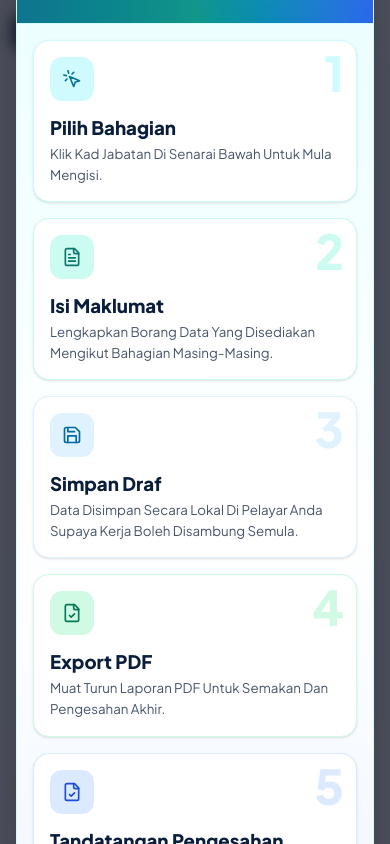
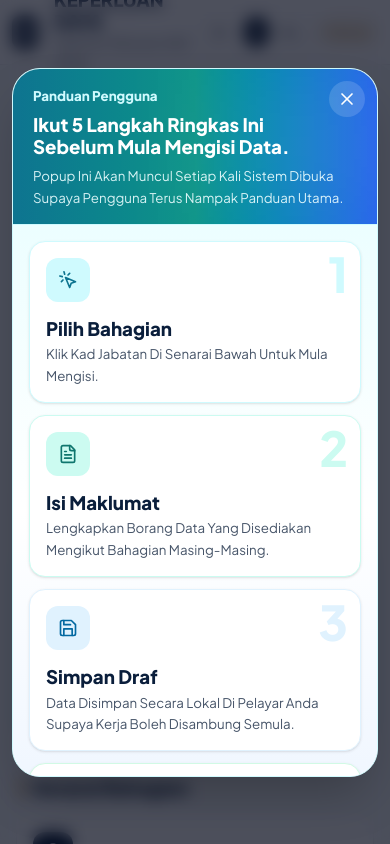
Before and after one commit to usdamedia/datalaporan_jaisv4, a React (Vite) app: page / in a window 390 px wide. Shown: the top 844 px of the page. Built offline with nearby package versions, Linux system fonts and the light colour scheme; what @react-pdf/renderer would draw is missing.

Commit message:
Improve tutorial modal layout for mobile screens

```diff
--- a/src/App.tsx
+++ b/src/App.tsx
@@ -229,34 +229,34 @@ export default function App() {
           title={isFormMode ? 'Isi Data' : showDigitalization ? 'Digitalisasi' : showProgressTracker ? 'Progress Tracker' : showAnnualContents ? 'Isi Kandungan' : 'Utama'}
         >
         {showTutorial && (
-          <div className="fixed inset-0 z-[70] flex items-center justify-center p-4">
+          <div className="fixed inset-0 z-[70] flex items-center justify-center p-3 sm:p-4">
             <div
               className="absolute inset-0 bg-slate-950/70 backdrop-blur-sm animate-fade-in"
               onClick={() => setShowTutorial(false)}
             ></div>
 
-            <div className="relative w-full max-w-5xl overflow-hidden rounded-[2rem] border border-cyan-100 bg-white shadow-2xl animate-scale-in">
-              <div className="relative overflow-hidden border-b border-cyan-100 bg-gradient-to-r from-cyan-700 via-teal-600 to-blue-600 px-6 py-5 text-white md:px-8 md:py-6">
+            <div className="relative w-full max-w-5xl max-h-[84vh] overflow-hidden rounded-[1.75rem] border border-cyan-100 bg-white shadow-2xl animate-scale-in sm:max-h-[90vh] sm:rounded-[2rem]">
+              <div className="relative overflow-hidden border-b border-cyan-100 bg-gradient-to-r from-cyan-700 via-teal-600 to-blue-600 px-5 py-4 text-white md:px-8 md:py-6">
                 <div className="absolute inset-y-0 right-0 w-40 bg-white/10 blur-3xl"></div>
                 <button
                   onClick={() => setShowTutorial(false)}
-                  className="absolute right-4 top-4 rounded-full bg-white/15 p-2 text-white transition hover:bg-white/25"
+                  className="absolute right-3 top-3 rounded-full bg-white/15 p-2 text-white transition hover:bg-white/25 md:right-4 md:top-4"
                   aria-label="Tutup panduan"
                 >
                   <X className="h-5 w-5" />
                 </button>
 
                 <p className="mb-2 text-[11px] font-black uppercase tracking-[0.28em] text-cyan-100">Panduan Pengguna</p>
-                <h2 className="max-w-2xl pr-10 text-2xl font-black leading-tight md:text-3xl">
+                <h2 className="max-w-2xl pr-10 text-xl font-black leading-tight sm:text-2xl md:text-3xl">
                   Ikut 5 langkah ringkas ini sebelum mula mengisi data.
                 </h2>
-                <p className="mt-3 max-w-2xl text-sm text-cyan-50/90 md:text-base">
+                <p className="mt-2 max-w-2xl text-xs text-cyan-50/90 sm:text-sm md:mt-3 md:text-base">
                   Popup ini akan muncul setiap kali sistem dibuka supaya pengguna terus nampak panduan utama.
                 </p>
               </div>
 
-              <div className="bg-gradient-to-b from-cyan-50 via-white to-blue-50 px-4 py-4 md:px-8 md:py-8">
-                <div className="grid grid-cols-1 gap-4 text-left sm:grid-cols-2 xl:grid-cols-5 md:gap-4">
+              <div className="max-h-[calc(84vh-8.5rem)] overflow-y-auto bg-gradient-to-b from-cyan-50 via-white to-blue-50 px-4 py-4 md:max-h-[calc(90vh-10rem)] md:px-8 md:py-8">
+                <div className="grid grid-cols-1 gap-3 text-left sm:grid-cols-2 xl:grid-cols-5 md:gap-4">
                   <div className="relative overflow-hidden rounded-2xl border border-cyan-100 bg-white p-4 shadow-sm transition-all duration-300 hover:-translate-y-1 hover:shadow-md md:p-5">
                     <div className="absolute right-3 top-2 text-5xl font-black text-cyan-100">1</div>
                     <div className="mb-4 flex h-11 w-11 items-center justify-center rounded-xl bg-cyan-100 text-cyan-700">
@@ -305,10 +305,10 @@ export default function App() {
                   </div>
                 </div>
 
-                <div className="mt-5 flex justify-end">
+                <div className="mt-4 flex justify-end pb-1">
                   <button
                     onClick={() => setShowTutorial(false)}
-                  className="rounded-full bg-cyan-700 px-6 py-2 text-sm font-bold text-white shadow-lg shadow-cyan-200 transition hover:bg-cyan-800 active:scale-95"
+                  className="w-full rounded-full bg-cyan-700 px-6 py-2.5 text-sm font-bold text-white shadow-lg shadow-cyan-200 transition hover:bg-cyan-800 active:scale-95 sm:w-auto"
                   >
                     Faham, tutup panduan
                   </button>
```
